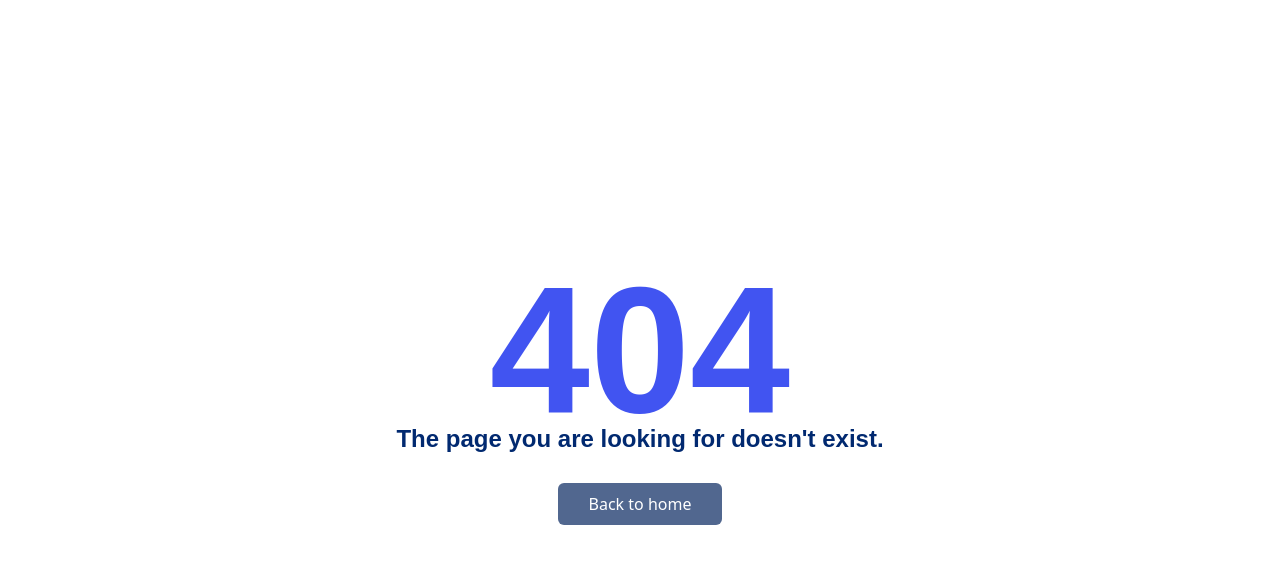
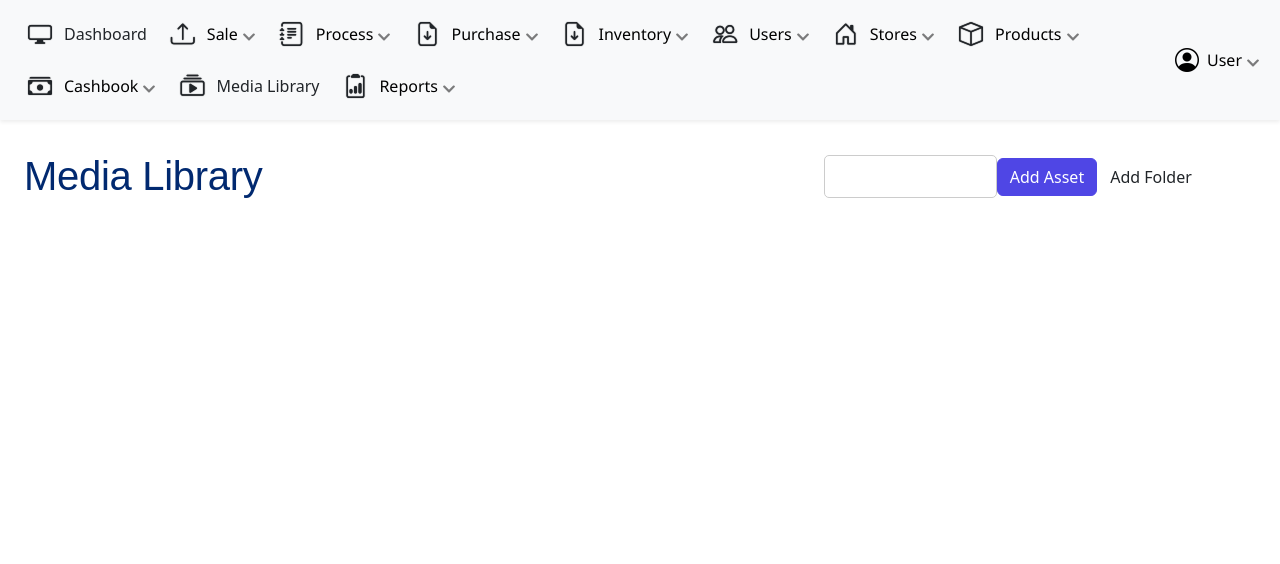
Before and after one commit to jenishCoderkube/eyesdeal_organization, a React (Vite) app: page /media-library in a window 1280 px wide. Before the commit this address led to /404. Shown: the top 564 px of the page. Built offline with nearby package versions, Linux system fonts and the light colour scheme.

Commit message:
Add Design of media library

```diff
--- a/package.json
+++ b/package.json
@@ -17,6 +17,7 @@
     "bootstrap-icons": "^1.11.3",
     "country-state-city": "^3.2.1",
     "formik": "^2.4.6",
+    "framer-motion": "^12.7.4",
     "react": "^19.0.0",
     "react-bootstrap": "^2.10.9",
     "react-datepicker": "^8.3.0",
--- a/src/App.jsx
+++ b/src/App.jsx
@@ -28,6 +28,8 @@ const App = () => {
         <Route path="/404" element={<Error />} />
         <Route path="*" element={<Navigate to="/404" replace />} />
         <Route path="/" element={<Navigate to="/dashboard" replace />} />
+        {/* <Route path="/" element={<Navigate to="/media-library" replace />} /> */}
+
       </Routes>
     </>
   );
--- a/src/assets/css/style.css
+++ b/src/assets/css/style.css
@@ -1308,3 +1308,104 @@
 .product_head_title{
   font-size: 12px;
 }
+/*
+.media_library_header{
+  justify-content: space-between;
+  flex-direction: column;
+} */
+
+.media_library_header{
+  display: flex;
+  justify-content: space-between;
+  align-items: center;
+  margin-bottom: 20px;
+}
+
+.header_name{
+  font-size: 1.88rem;
+  letter-spacing: -0.01em;
+  line-height: 1.33;
+  margin-top: 2rem;
+  color: #012970;
+}
+.search-input1{
+  width: 40%;
+  padding: 10px;
+  border-radius: 5px;
+  border: 1px solid #ccc;
+  font-size: 14px;
+  background-color: rgb(234, 232, 232);
+}
+.search-input{
+  width: 40%;
+  padding: 10px;
+  border-radius: 5px;
+  border: 1px solid #ccc;
+  font-size: 14px;
+}
+
+/* .header_area{
+  display: flex;
+  justify-content: space-between;
+  align-items: center;
+  margin-bottom: 20px;
+} */
+
+/* .Add_Asset_btn{
+  margin-top: 20px;
+  margin-bottom: 20px;
+  margin-left: 70%;
+  background-color: bg;
+} */
+
+.Addessate_main{
+  display: flex;
+  justify-content: center;
+  background: white;
+  /* height: 300px;
+  width: 100%; */
+
+}
+.Addessate_header{
+  display: flex;
+  justify-content: space-between;
+  align-items: center;
+  margin-bottom: 20px;
+}
+
+
+.custom-modal-overlay {
+  position: fixed;
+  inset: 0;
+  background: rgba(0, 0, 0, 0.4);
+  z-index: 1050;
+  display: flex;
+  justify-content: center;
+  align-items: center;
+}
+
+.custom-modal-content {
+  background: #fff;
+  /* border-radius: 12px; */
+  padding: 1rem;
+  width: 100%;
+  max-width: 800px;
+  position: relative;
+  box-shadow: 0 0.5rem 1rem rgba(0, 0, 0, 0.25);
+}
+
+/* Simple scale+fade animation */
+.animate-modal {
+  animation: fadeInScale 0.3s ease-out forwards;
+}
+
+@keyframes fadeInScale {
+  from {
+    opacity: 0;
+    transform: scale(0.95);
+  }
+  to {
+    opacity: 1;
+    transform: scale(1);
+  }
+}
--- /dev/null
+++ b/src/pages/MediaLibrary/EditUser.jsx
@@ -0,0 +1,65 @@
+import React, { useState } from 'react';
+import { Link } from 'react-router-dom';
+// import './AddAssetPopup.css'; // Add CSS for animation
+
+const EditUser = ({ onClose }) => {
+    const [activeContent, setActiveContent] = useState("");
+
+
+
+
+    return (
+        <div className="custom-modal-overlay">
+            <div className="custom-modal-content animate-modal">
+                <button type="button" className="btn-close position-absolute top-0 end-0 m-3" onClick={onClose}></button>
+
+                <h4 className="text-left">Edit User</h4>
+                <div className='p-2 '>
+                    <div className='border-b border-slate-200 gap-4 mb-2'></div>
+
+                    <div className='flex gap-4 mb-2'>
+                        <span
+                            className='text-left cursor-pointer text-blue-600'
+                            onClick={() => setActiveContent('image')}
+                        >
+                            Add Image
+                        </span>
+                        <span
+                            className='text-left cursor-pointer text-blue-600'
+                            onClick={() => setActiveContent('text')}
+                        >
+                            Add File
+                        </span>
+                    </div>
+
+                    {/* Display content based on selected option */}
+
+                </div>
+                <div className='border-b border-slate-200 gap-4 mb-2'>
+                    <h6 className="text-left">Location</h6>
+                    <input
+                        type="text"
+                        className='search-input1 w-100 bg-gray-200 p-2 rounded'
+                        placeholder='/'
+                    />
+                </div>
+
+                <h6 className="text-left">File Name</h6>
+                <input type="text" className='search-input w-100' placeholder='' />
+
+                <div className='mb-1 flex gap-4'>
+                    <div className='mt-4'>
+                        {activeContent === 'image' && <p>Photos(max 15 at a time)</p>}
+                        {activeContent === 'text' && <p>files(max 5 at a time)</p>}
+                        <button className='btn btn-primary btn bg-indigo-500 hover:bg-indigo-600 text-white undefined'>Add</button>
+                    </div>
+
+                </div>
+                <button className='btn btn-primary btn bg-indigo-500 hover:bg-indigo-600 text-white undefined'>Submit</button>
+            </div>
+
+        </div>
+    );
+};
+
+export default EditUser;
--- /dev/null
+++ b/src/pages/MediaLibrary/MediaLibrary.jsx
@@ -0,0 +1,43 @@
+import React, { useState } from 'react'
+import EditUser from './EditUser';
+
+function MediaLibrary() {
+    const [showPopup, setShowPopup] = useState("");
+
+
+    const Addasset = () => {
+        console.log("Add asset clicked");
+
+        setShowPopup(true);
+
+    }
+
+    return (
+        <div className='media_library px-4 sm:px-6 lg:px-8 py-8 w-full max-w-9xl mx-auto'>
+            <div className='media_library_header sm:flex sm:justify-between sm:items-center mb-8'>
+                <div className='header_name mb-4 sm:mb-0'>
+                    <h1>Media Library</h1>
+                </div>
+                <div className='header_area grid grid-flow-col sm:auto-cols-max sm:justify-end gap-2'>
+                    <input type="text" className='search-input' />
+                    <button type="button" class="btn btn-primary"
+                        onClick={() => Addasset()}
+                        data-toggle="modal" data-target="#exampleModalCenter">
+                        Add Asset
+                    </button>
+
+                    <button className='btn'>Add Folder</button>
+
+                </div>
+
+
+            </div>
+
+            {showPopup && (
+                <EditUser onClose={() => setShowPopup(false)} />
+            )}
+        </div>
+    )
+}
+
+export default MediaLibrary
--- a/src/routes/routes.jsx
+++ b/src/routes/routes.jsx
@@ -55,6 +55,7 @@ import StockAdjustmentReport from "../pages/Reports/StockAdjustmentReport";
 import ProfitLossReport from "../pages/Reports/ProfitLossReport";
 import GstReport from "../pages/Reports/GstReport";
 import ProductInventoryReport from "../pages/Reports/ProductInventoryReport";
+import MediaLibrary from "../pages/MediaLibrary/MediaLibrary";
 
 const routes = [
   {
@@ -570,6 +571,15 @@ const routes = [
       </PrivateRoute>
     ),
   },
+  {
+    title: "media-library",
+    path: "/media-library",
+    element: (
+      <PrivateRoute>
+      <MediaLibrary />
+      </PrivateRoute>
+    ),
+  }
 ];
 
 export default routes;
```
Also changed, not shown: src/assets/css/MediaLibrary/medialibrary.css (added), src/assets/css/Sale/sale_style.css (line endings or trailing spaces), 1 other file (tests, documents, lock files or other folders).
